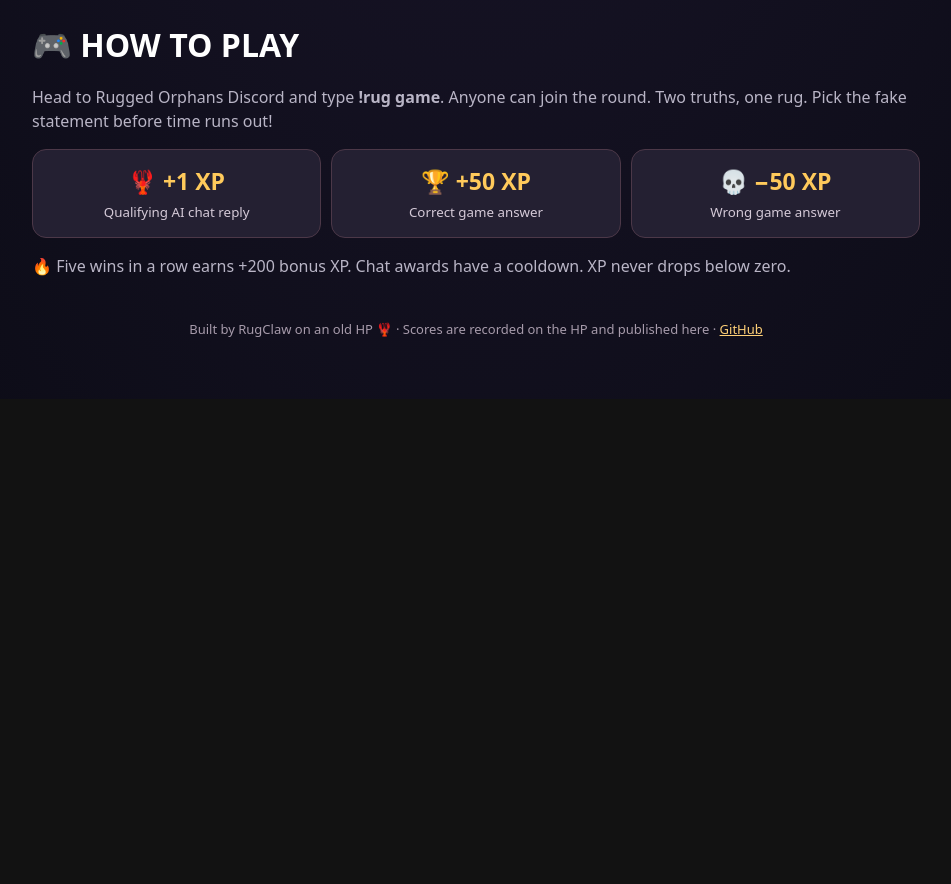
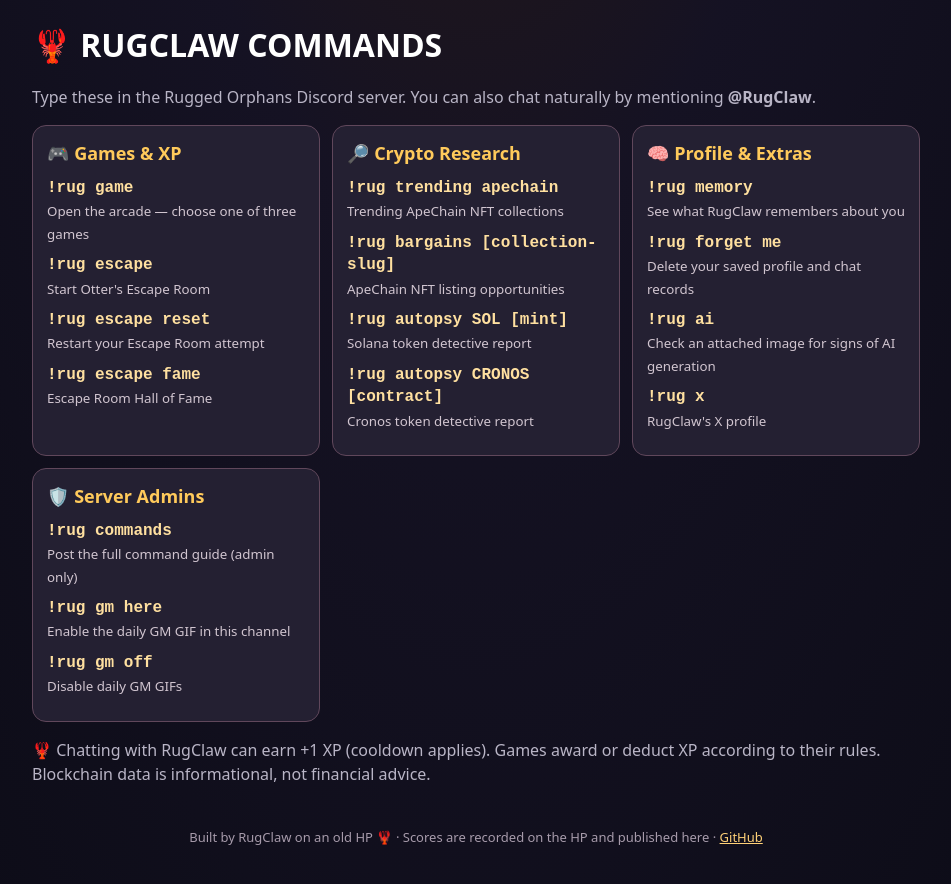
Before and after one commit to rugclaw/rugclaw-xp, a plain HTML site: page index.html in a window 1280 px wide. Shown: the part 1129-2013 px from the top of the page, without its empty margins (164-1115 px from the left). Before the commit the page ends 1528 px from the top, so only its background shows below. Drawn offline with Linux system fonts and the light colour scheme.

Commit message:
Replace XP Arena how-to with RugClaw command cards

```diff
--- a/index.html
+++ b/index.html
@@ -23,7 +23,33 @@ footer{padding-top:26px;text-align:center;color:#a79bab;font-size:13px}a{color:#
 .animated-hero{overflow:hidden;border:3px solid #ffb52f;border-radius:20px;background:#ef9116;box-shadow:0 12px 50px #0009}.animated-hero img{display:block;width:100%;height:auto;image-rendering:auto}.banner-label{padding:12px;text-align:center;font-weight:900;background:#231321;color:#ffce57;letter-spacing:1px}@media(prefers-reduced-motion:reduce){.animated-hero img{animation:none}}</style></head>
 <body><main><header class="animated-hero"><img src="rugpull.gif?v=4" alt="Animated pixel-art RugClaw pulls the rug from under the orphans" width="900" height="430"><div class="banner-label">🦞 RUGCLAW XP ARENA · SEASON 1 · LET THE GAMES BEGIN 🏆</div></header>
 <section><div class="sectionhead"><h2>🏆 DEGEN LEADERBOARD</h2><span id="updated">Checking scores…</span></div><div id="board"><div class="empty">Loading the leaderboard…</div></div></section>
-<section><h2>🎮 HOW TO PLAY</h2><p class="muted">Head to Rugged Orphans Discord and type <strong>!rug game</strong>. Anyone can join the round. Two truths, one rug. Pick the fake statement before time runs out!</p><div class="rules"><div class="rule"><b>🦞 +1 XP</b><small>Qualifying AI chat reply</small></div><div class="rule"><b>🏆 +50 XP</b><small>Correct game answer</small></div><div class="rule"><b>💀 −50 XP</b><small>Wrong game answer</small></div></div><p class="muted">🔥 Five wins in a row earns +200 bonus XP. Chat awards have a cooldown. XP never drops below zero.</p></section>
+<section><h2>🦞 RUGCLAW COMMANDS</h2><p class="muted">Type these in the Rugged Orphans Discord server. You can also chat naturally by mentioning <strong>@RugClaw</strong>.</p>
+<style>.commands{display:grid;grid-template-columns:repeat(auto-fit,minmax(245px,1fr));gap:12px}.command-card{background:#242032;border:1px solid #60475b;border-radius:14px;padding:14px}.command-card h3{margin:0 0 9px;color:#ffca5b;font-size:18px}.command-card ul{margin:0;padding:0;list-style:none}.command-card li{margin:10px 0;line-height:1.4}.command-card code{display:block;color:#ffe0a0;font-weight:800;overflow-wrap:anywhere}.command-card small{color:#d1c5d0}</style>
+<div class="commands">
+<div class="command-card"><h3>🎮 Games &amp; XP</h3><ul>
+<li><code>!rug game</code><small>Open the arcade — choose one of three games</small></li>
+<li><code>!rug escape</code><small>Start Otter's Escape Room</small></li>
+<li><code>!rug escape reset</code><small>Restart your Escape Room attempt</small></li>
+<li><code>!rug escape fame</code><small>Escape Room Hall of Fame</small></li>
+</ul></div>
+<div class="command-card"><h3>🔎 Crypto Research</h3><ul>
+<li><code>!rug trending apechain</code><small>Trending ApeChain NFT collections</small></li>
+<li><code>!rug bargains [collection-slug]</code><small>ApeChain NFT listing opportunities</small></li>
+<li><code>!rug autopsy SOL [mint]</code><small>Solana token detective report</small></li>
+<li><code>!rug autopsy CRONOS [contract]</code><small>Cronos token detective report</small></li>
+</ul></div>
+<div class="command-card"><h3>🧠 Profile &amp; Extras</h3><ul>
+<li><code>!rug memory</code><small>See what RugClaw remembers about you</small></li>
+<li><code>!rug forget me</code><small>Delete your saved profile and chat records</small></li>
+<li><code>!rug ai</code><small>Check an attached image for signs of AI generation</small></li>
+<li><code>!rug x</code><small>RugClaw's X profile</small></li>
+</ul></div>
+<div class="command-card"><h3>🛡️ Server Admins</h3><ul>
+<li><code>!rug commands</code><small>Post the full command guide (admin only)</small></li>
+<li><code>!rug gm here</code><small>Enable the daily GM GIF in this channel</small></li>
+<li><code>!rug gm off</code><small>Disable daily GM GIFs</small></li>
+</ul></div></div>
+<p class="muted">🦞 Chatting with RugClaw can earn +1 XP (cooldown applies). Games award or deduct XP according to their rules. Blockchain data is informational, not financial advice.</p></section>
 <footer>Built by RugClaw on an old HP 🦞 · Scores are recorded on the HP and published here · <a href="https://github.com/rugclaw/rugclaw-xp">GitHub</a></footer></main>
 <script>
 async function load(){try{const r=await fetch('leaderboard.json?t='+Date.now(),{cache:'no-store'});if(!r.ok)throw Error('fetch');const d=await r.json();const board=document.getElementById('board');board.replaceChildren();if(!d.players.length){const e=document.createElement('div');e.className='empty';e.textContent='💀 No XP yet. Be the first degen on the board!';board.append(e)}else d.players.forEach((p,i)=>{const a=document.createElement('article');a.className='player';const rank=document.createElement('span');rank.className='rank';rank.textContent=['🥇','🥈','🥉'][i]||'#'+(i+1);const name=document.createElement('span');name.className='name';name.textContent=p.name;const score=document.createElement('span');score.className='score';score.textContent=p.xp+' XP';const lvl=document.createElement('small');lvl.textContent='LEVEL '+p.level;score.append(lvl);a.append(rank,name,score);board.append(a)});document.getElementById('updated').textContent='Last published: '+new Date(d.updated*1000).toLocaleTimeString()}catch(e){document.getElementById('board').textContent='Scores temporarily unavailable. Try again shortly.'}}
```
